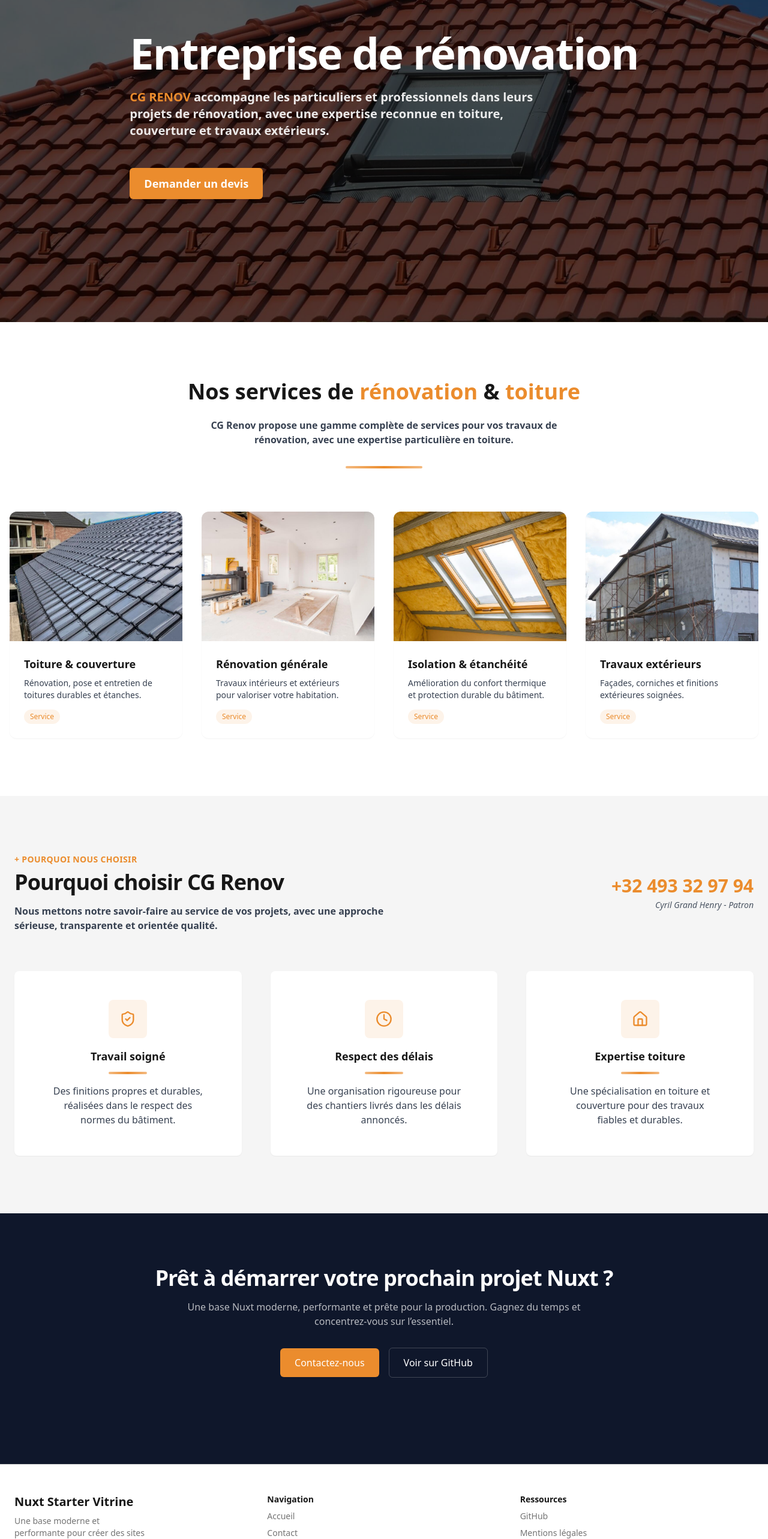
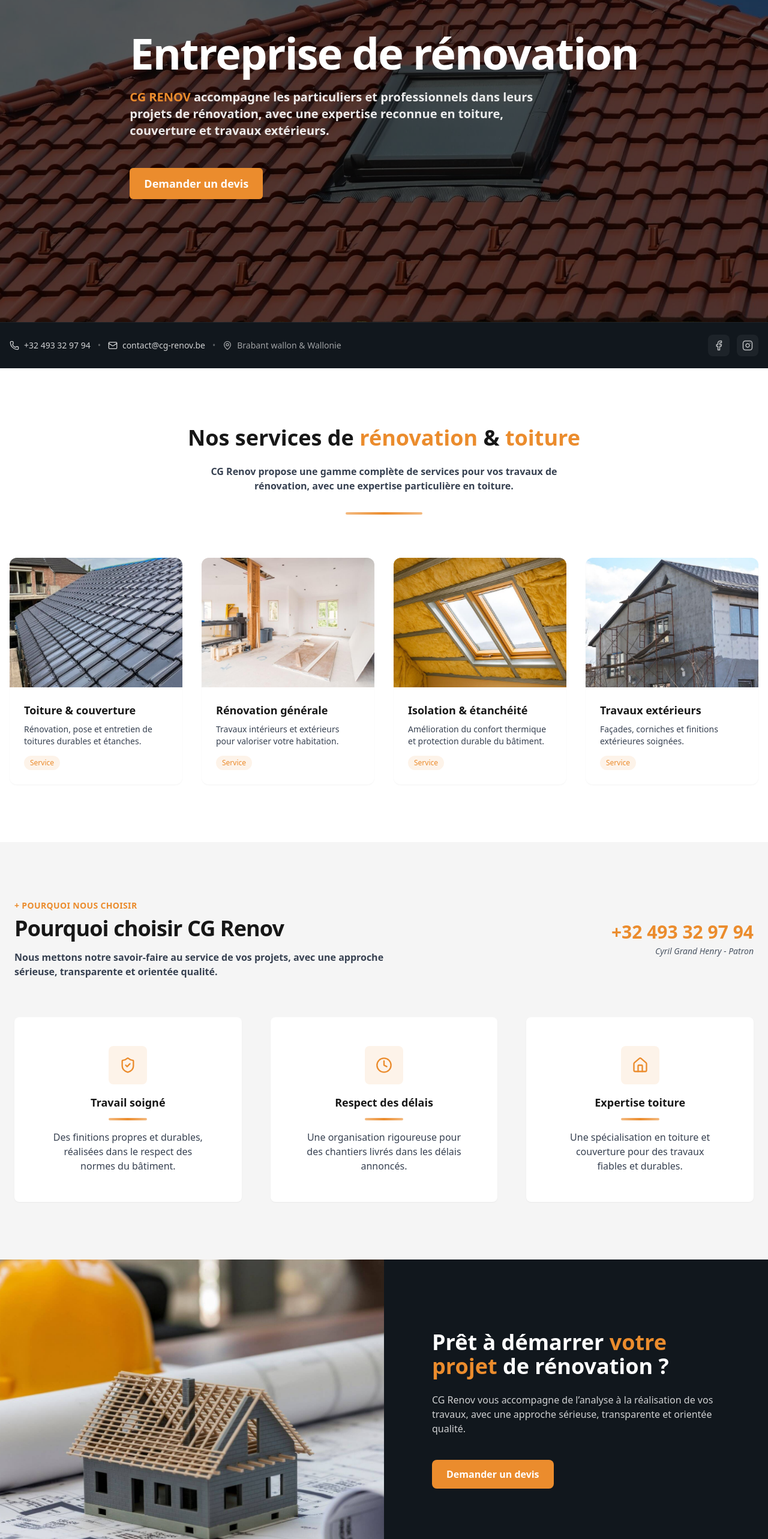
Before and after one commit to NicolasDeza/cgrenov, a Nuxt app: page / in a window 1280 px wide. Shown: the part 234-2800 px from the top of the page at 60% size. Built offline with nearby package versions, Linux system fonts and the light colour scheme.

Commit message:
Section split + herocontactbar

```diff
--- a/app/components/AppHeader.vue
+++ b/app/components/AppHeader.vue
@@ -35,7 +35,7 @@
     class="sticky top-0 z-50 w-full bg-primary-bg text-foreground border-b border-gray-200 transition-colors"
   >
     <nav
-      class="max-w-[1440px] mx-auto px-4 sm:px-6 lg:px-8 flex  items-center justify-between"
+      class="max-w-[1440px] mx-auto px-4  flex  items-center justify-between"
       aria-label="Navigation principale"
     >
       <!-- Logo -->
--- /dev/null
+++ b/app/components/HeroContactBar.vue
@@ -0,0 +1,65 @@
+<script setup lang="ts">
+import {
+  Facebook,
+  Instagram,
+  Phone,
+  Mail,
+  MapPin,
+} from "lucide-vue-next"
+</script>
+
+<template>
+  <section class="w-full bg-[#11171D] border-t border-white/5">
+    <div
+      class="mx-auto max-w-[1440px] px-4 py-5
+             flex flex-col gap-4
+             md:flex-row md:items-center md:justify-between"
+    >
+      <!-- Contact & localisation -->
+      <div class="flex flex-col sm:flex-row sm:items-center gap-3 text-white/80 text-sm">
+        <a
+          href="tel:+32493329794"
+          class="inline-flex items-center gap-2 hover:text-primary transition"
+        >
+          <Phone :size="16" />
+          +32 493 32 97 94
+        </a>
+
+        <span class="hidden sm:block text-white/30">•</span>
+
+        <a
+          href="mailto:contact@cg-renov.be"
+          class="inline-flex items-center gap-2 hover:text-primary transition"
+        >
+          <Mail :size="16" />
+          contact@cg-renov.be
+        </a>
+
+        <span class="hidden sm:block text-white/30">•</span>
+
+        <span class="inline-flex items-center gap-2 text-white/60">
+          <MapPin :size="16" />
+          Brabant wallon & Wallonie
+        </span>
+      </div>
+
+      <!-- Réseaux sociaux -->
+      <div class="flex items-center gap-3">
+        <a
+          href="#"
+          class="flex items-center justify-center w-9 h-9 rounded-lg bg-white/5 text-white/70 hover:bg-primary hover:text-white transition-all"
+          aria-label="Facebook"
+        >
+          <Facebook :size="18" />
+        </a>
+        <a
+          href="#"
+          class="flex items-center justify-center w-9 h-9 rounded-lg bg-white/5 text-white/70 hover:bg-primary hover:text-white transition-all"
+          aria-label="Instagram"
+        >
+          <Instagram :size="18" />
+        </a>
+      </div>
+    </div>
+  </section>
+</template>
--- /dev/null
+++ b/app/components/SplitSection.vue
@@ -0,0 +1,53 @@
+<script setup lang="ts">
+defineProps<{
+  image?: string
+}>()
+</script>
+
+<template>
+  <section class="w-full bg-[#11171D]">
+    <div class="flex flex-col lg:flex-row">
+      <!-- Image -->
+      <div class="relative h-[320px] lg:h-[500px] lg:w-1/2">
+        <NuxtImg
+          :src="image || '/images/cta/split.jpg'"
+          alt="Projet de rénovation"
+          class="absolute inset-0 h-full w-full object-cover"
+          loading="lazy"
+        />
+        <!-- léger overlay -->
+        <!-- <div class="absolute inset-0 bg-black/20"/> -->
+      </div>
+
+
+
+      <!-- Texte -->
+      <div class="flex flex-col justify-center px-6 py-20 lg:px-20  text-white lg:w-1/2">
+        <h2 class="text-3xl md:text-4xl font-bold leading-tight">
+          Prêt à démarrer
+          <span class="text-primary">votre projet</span>
+          de rénovation ?
+        </h2>
+
+        <p class="mt-6 max-w-xl text-white/80">
+          CG Renov vous accompagne de l’analyse à la réalisation de vos
+          travaux, avec une approche sérieuse, transparente et orientée
+          qualité.
+        </p>
+
+        <div class="mt-10">
+          <NuxtLink
+            to="/contact"
+            class="inline-flex items-center rounded-lg bg-primary px-6 py-3
+                   font-semibold text-white transition-all
+                   hover:bg-primary/90 hover:scale-105 focus-visible:outline-none
+                   focus-visible:ring-2 focus-visible:ring-primary
+                   focus-visible:ring-offset-2 focus-visible:ring-offset-slate-900"
+          >
+            Demander un devis
+          </NuxtLink>
+        </div>
+      </div>
+    </div>
+  </section>
+</template>
--- a/app/layouts/default.vue
+++ b/app/layouts/default.vue
@@ -3,6 +3,7 @@
 <!-- layouts/default.vue -->
 <template>
   <div class="min-h-screen flex flex-col bg-white text-neutral-900">
+
     <AppHeader />
     <!-- Main content -->
     <main class="flex-1 w-full">
--- a/app/pages/index.vue
+++ b/app/pages/index.vue
@@ -36,7 +36,9 @@
 <template>
   <div>
     <HeroSection />
+    <HeroContactBar/>
     <ServicesSection/>
     <WhyUsSection />
+    <SplitSection/>
   </div>
 </template>
```
Also changed, not shown: public/images/cta/split.jpg (added).
